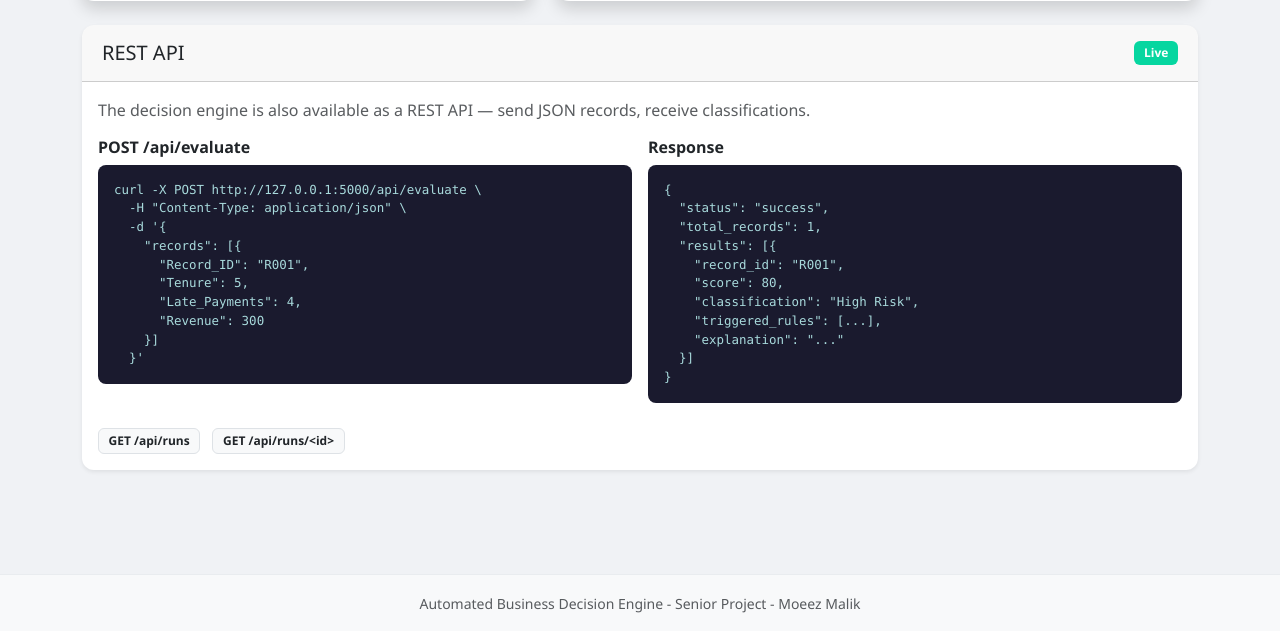
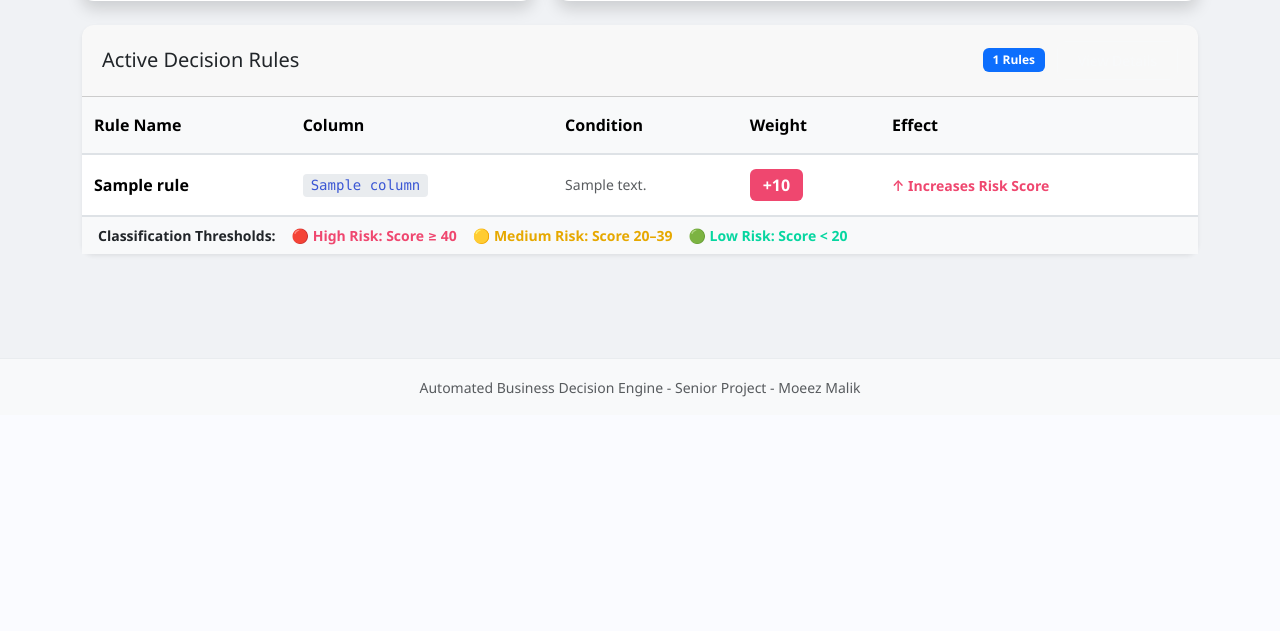
Before and after one commit to moeezislammalik/automated-business-decision-engine, a Flask app: template app/templates/dashboard.html in a window 1280 px wide. Shown: the part 830-1461 px from the top of the page. After the commit the page ends 1227 px from the top, so only its background shows below. Run offline with Flask 3, Linux system fonts and the light colour scheme; the template is opened without the code that fills it: most values are stand-ins (such as "Sample title", 1, 10 or a date in 2020).

Commit message:
Replace REST API card with Active Decision Rules table on dashboard

```diff
--- a/app/routes.py
+++ b/app/routes.py
@@ -72,9 +72,11 @@ def _score_distribution(results: list) -> dict:
 
 @main.route('/')
 def index():
-    """Home dashboard — system-wide stats and recent runs."""
+    """Home dashboard — system-wide stats, recent runs, and active rules."""
     stats = get_dashboard_stats()
-    return render_template('dashboard.html', stats=stats)
+    engine = DecisionEngine()
+    rules = engine.get_rules_summary()
+    return render_template('dashboard.html', stats=stats, rules=rules)
 
 
 @main.route('/upload-form')
--- a/app/templates/dashboard.html
+++ b/app/templates/dashboard.html
@@ -146,46 +146,55 @@
     </div>
 </div>
 
-<!-- REST API reference card -->
+<!-- Active Decision Rules card -->
 <div class="card shadow-sm mb-4">
     <div class="card-header d-flex justify-content-between align-items-center">
-        <h5 class="mb-0">REST API</h5>
-        <span class="badge bg-success">Live</span>
+        <h5 class="mb-0">Active Decision Rules</h5>
+        <div>
+            <span class="badge bg-primary me-1">{{ rules | length }} Rules</span>
+            <a href="{{ url_for('main.view_rules') }}" class="btn btn-sm btn-outline-light ms-1">View Details</a>
+        </div>
     </div>
-    <div class="card-body">
-        <p class="text-muted mb-3">The decision engine is also available as a REST API — send JSON records, receive classifications.</p>
-        <div class="row g-3">
-            <div class="col-md-6">
-                <h6 class="fw-semibold">POST /api/evaluate</h6>
-                <pre class="api-code">curl -X POST http://127.0.0.1:5000/api/evaluate \
-  -H "Content-Type: application/json" \
-  -d '{
-    "records": [{
-      "Record_ID": "R001",
-      "Tenure": 5,
-      "Late_Payments": 4,
-      "Revenue": 300
-    }]
-  }'</pre>
-            </div>
-            <div class="col-md-6">
-                <h6 class="fw-semibold">Response</h6>
-                <pre class="api-code">{
-  "status": "success",
-  "total_records": 1,
-  "results": [{
-    "record_id": "R001",
-    "score": 80,
-    "classification": "High Risk",
-    "triggered_rules": [...],
-    "explanation": "..."
-  }]
-}</pre>
-            </div>
+    <div class="card-body p-0">
+        <div class="table-responsive">
+            <table class="table table-hover mb-0">
+                <thead>
+                    <tr>
+                        <th>Rule Name</th>
+                        <th>Column</th>
+                        <th>Condition</th>
+                        <th>Weight</th>
+                        <th>Effect</th>
+                    </tr>
+                </thead>
+                <tbody>
+                    {% for rule in rules %}
+                    <tr>
+                        <td><strong>{{ rule.name }}</strong></td>
+                        <td><code>{{ rule.column }}</code></td>
+                        <td class="text-muted small">{{ rule.description }}</td>
+                        <td>
+                            <span class="badge {% if rule.weight > 0 %}bg-danger{% else %}bg-success{% endif %} fs-6">
+                                {% if rule.weight > 0 %}+{% endif %}{{ rule.weight }}
+                            </span>
+                        </td>
+                        <td>
+                            {% if rule.weight > 0 %}
+                                <span class="text-danger small fw-semibold">↑ Increases Risk Score</span>
+                            {% else %}
+                                <span class="text-success small fw-semibold">↓ Reduces Risk Score</span>
+                            {% endif %}
+                        </td>
+                    </tr>
+                    {% endfor %}
+                </tbody>
+            </table>
         </div>
-        <div class="mt-2">
-            <span class="badge bg-light text-dark border me-2">GET /api/runs</span>
-            <span class="badge bg-light text-dark border">GET /api/runs/&lt;id&gt;</span>
+        <div class="px-3 py-2 bg-light border-top d-flex gap-3 flex-wrap small">
+            <span><strong>Classification Thresholds:</strong></span>
+            <span class="text-danger fw-semibold">🔴 High Risk: Score ≥ 40</span>
+            <span class="text-warning fw-semibold">🟡 Medium Risk: Score 20–39</span>
+            <span class="text-success fw-semibold">🟢 Low Risk: Score &lt; 20</span>
         </div>
     </div>
 </div>
```
